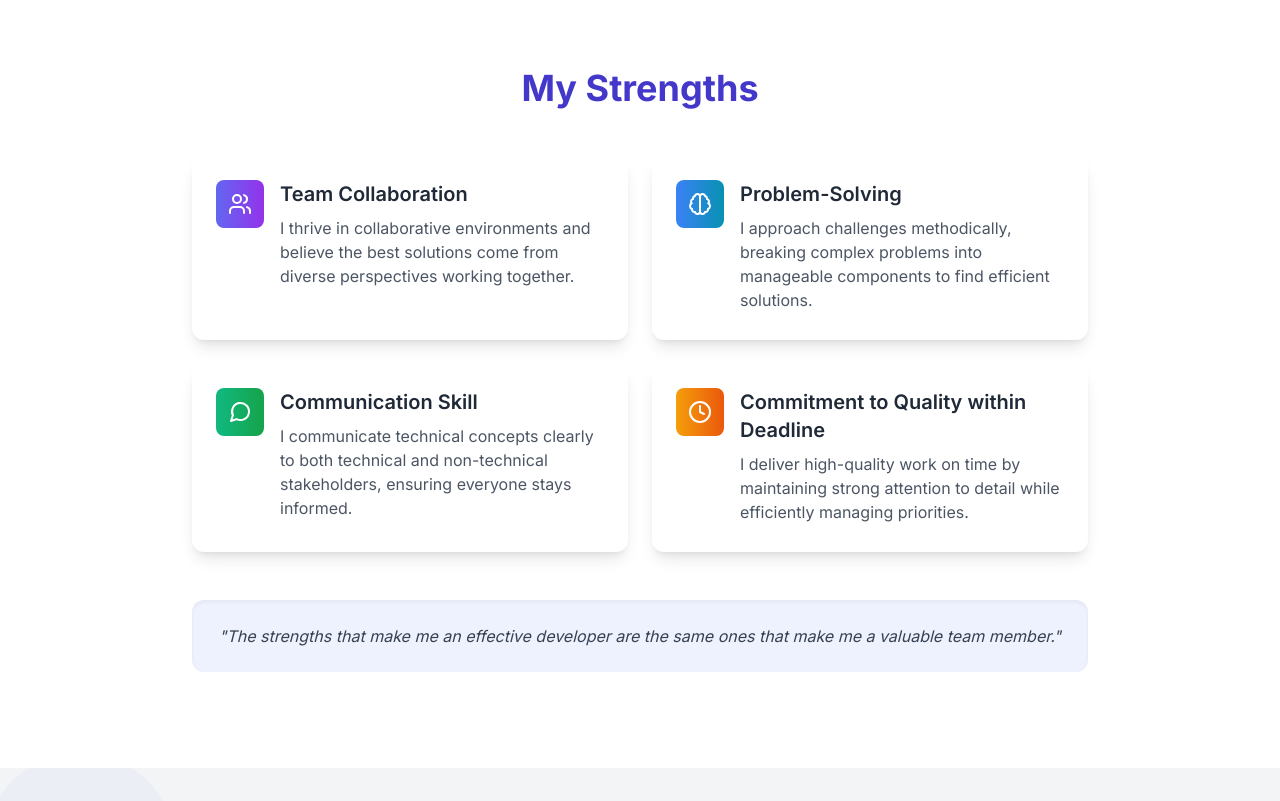
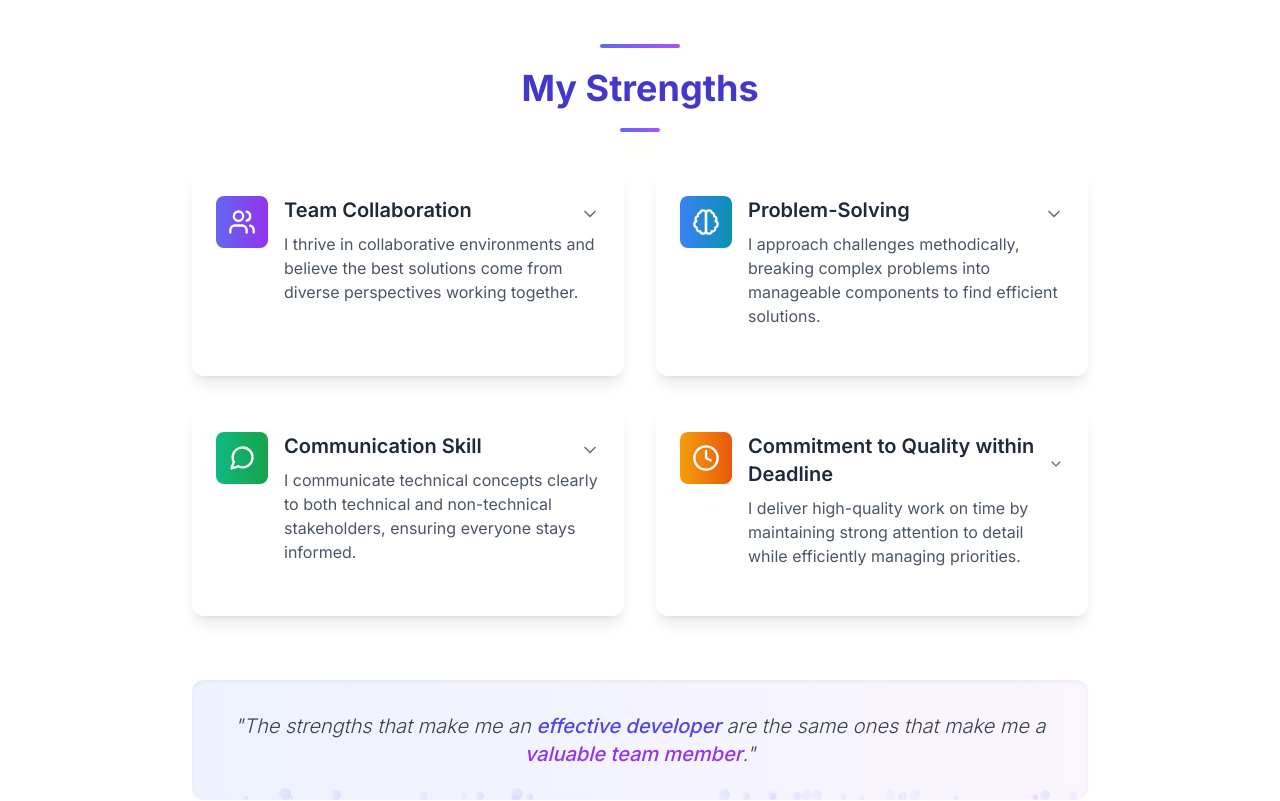
Before and after one commit to alamin5G/portfolio, a React (Create React App) app: page / in a window 1280 px wide. Shown: the part 6020-6821 px from the top of the page. Built offline with nearby package versions, Linux system fonts and the light colour scheme.

Commit message:
strength version 2

```diff
--- a/src/components/StrengthsSection.jsx
+++ b/src/components/StrengthsSection.jsx
@@ -1,10 +1,16 @@
-import { Brain, Clock, MessageCircle, Users } from 'lucide-react';
-import { useEffect, useRef } from 'react';
+import { Brain, ChevronDown, ChevronUp, Clock, MessageCircle, Users } from 'lucide-react';
+import { useEffect, useRef, useState } from 'react';
 
 const StrengthsSection = ({ strengths }) => {
   const strengthsRef = useRef(null);
+  const [expandedStrength, setExpandedStrength] = useState(null);
+  const [hoveredStrength, setHoveredStrength] = useState(null);
+  const [isLoaded, setIsLoaded] = useState(false);
 
   useEffect(() => {
+    // Set loaded after initial render for animations
+    setIsLoaded(true);
+
     const observer = new IntersectionObserver(
       (entries) => {
         entries.forEach((entry) => {
@@ -35,15 +41,15 @@ const StrengthsSection = ({ strengths }) => {
   // Map icons to strengths based on keywords
   const getIcon = (strength) => {
     if (strength.toLowerCase().includes('team') || strength.toLowerCase().includes('collaboration')) {
-      return <Users className="w-6 h-6" />; // Changed from PuzzlePiece to Users
+      return <Users className="w-7 h-7" />;
     } else if (strength.toLowerCase().includes('problem') || strength.toLowerCase().includes('solving')) {
-      return <Brain className="w-6 h-6" />;
+      return <Brain className="w-7 h-7" />;
     } else if (strength.toLowerCase().includes('communication') || strength.toLowerCase().includes('skill')) {
-      return <MessageCircle className="w-6 h-6" />;
+      return <MessageCircle className="w-7 h-7" />;
     } else if (strength.toLowerCase().includes('quality') || strength.toLowerCase().includes('deadline')) {
-      return <Clock className="w-6 h-6" />;
+      return <Clock className="w-7 h-7" />;
     } else {
-      return <Users className="w-6 h-6" />; // Changed from PuzzlePiece to Users
+      return <Users className="w-7 h-7" />;
     }
   };
 
@@ -53,46 +59,159 @@ const StrengthsSection = ({ strengths }) => {
       'from-indigo-500 to-purple-600',
       'from-blue-500 to-cyan-600',
       'from-emerald-500 to-green-600',
-      'from-amber-500 to-orange-600',
-      'from-rose-500 to-pink-600'
+      'from-amber-500 to-orange-600'
     ];
 
     return gradients[index % gradients.length];
   };
 
+  const toggleExpand = (index) => {
+    setExpandedStrength(expandedStrength === index ? null : index);
+  };
+
+  // Helper function to generate detailed descriptions for strengths
+  const getStrengthDetailedDescription = (strength) => {
+    const descriptions = {
+      "Team Collaboration": [
+        "Active participation in agile development environments",
+        "Experience with pair programming and code reviews",
+        "Ability to synthesize ideas from diverse team members",
+        "History of successful cross-functional collaboration"
+      ],
+      "Problem-Solving": [
+        "Analytical approach to debugging and troubleshooting",
+        "Experience with complex algorithmic challenges",
+        "Ability to break down large problems into manageable pieces",
+        "Data-driven decision making when evaluating solutions"
+      ],
+      "Communication Skill": [
+        "Clear documentation of code and processes",
+        "Effective presentation of technical concepts to non-technical stakeholders",
+        "Active listening to understand requirements fully",
+        "Regular and concise progress updates"
+      ],
+      "Commitment to Quality within Deadline": [
+        "Consistent delivery of well-tested code",
+        "Balanced approach to perfectionism and pragmatism",
+        "Proficiency with CI/CD and automated testing",
+        "Careful prioritization to meet critical deadlines"
+      ]
+    };
+
+    return descriptions[strength] || [
+      "Proven track record of applying this strength in professional settings",
+      "Continual development through practice and learning",
+      "Adaptable application across different project contexts",
+      "Recognition from peers and mentors in this area"
+    ];
+  };
+
   return (
-    <div ref={strengthsRef} className="container mx-auto max-w-4xl">
-      <h2 className="text-4xl font-bold text-center text-indigo-700 dark:text-indigo-400 mb-12">
+  <div ref={strengthsRef} className="container mx-auto max-w-4xl">
+    <div className="relative mb-16">
+      <h2 className="text-4xl font-bold text-center text-indigo-700 dark:text-indigo-400">
         My Strengths
       </h2>
 
-      <div className="grid grid-cols-1 md:grid-cols-2 gap-6">
-        {strengths.map((strength, index) => (
+      {/* Decorative elements */}
+      <div className="absolute -top-6 left-1/2 transform -translate-x-1/2 w-20 h-1 bg-gradient-to-r from-indigo-500 to-purple-500 rounded-full"></div>
+      <div className="absolute -bottom-6 left-1/2 transform -translate-x-1/2 w-10 h-1 bg-gradient-to-r from-indigo-500 to-purple-500 rounded-full"></div>
+    </div>
+
+    {/* Fixed grid layout - ensure it's displayed as grid */}
+    <div className="grid grid-cols-1 md:grid-cols-2 gap-8 relative z-10">
+      {strengths.map((strength, index) => (
+        <div
+          key={index}
+          className={`strength-item transition-all duration-700 ease-out
+            bg-white dark:bg-gray-800 rounded-xl shadow-lg hover:shadow-xl overflow-hidden
+            ${expandedStrength === index ? 'ring-2 ring-offset-2 ring-indigo-500 dark:ring-indigo-400' : ''}
+            ${hoveredStrength === index && expandedStrength !== index ? 'transform-gpu hover:-translate-y-2' : ''}`}
+          onMouseEnter={() => setHoveredStrength(index)}
+          onMouseLeave={() => setHoveredStrength(null)}
+        >
           <div
-            key={index}
-            className={`strength-item opacity-0 transform translate-y-8 transition-all duration-700 ease-out
-              bg-white dark:bg-gray-800 rounded-xl shadow-lg hover:shadow-xl p-6
-              border-b-4 border-transparent hover:border-b-4 hover:border-indigo-500
-              dark:hover:border-indigo-400 flex items-start space-x-4`}
+            onClick={() => toggleExpand(index)}
+            className="cursor-pointer flex items-start p-6"
           >
-            <div className={`p-3 rounded-lg bg-gradient-to-r ${getGradient(index)} text-white`}>
+            <div className={`p-3 rounded-lg bg-gradient-to-r ${getGradient(index)} text-white transition-all duration-300
+              ${hoveredStrength === index ? 'scale-110 rotate-3' : ''}`}>
               {getIcon(strength)}
             </div>
-            <div>
-              <h3 className="text-xl font-semibold text-gray-800 dark:text-gray-100 mb-2">
-                {strength}
-              </h3>
+
+            <div className="ml-4 flex-1">
+              <div className="flex justify-between items-center">
+                <h3 className={`text-xl font-semibold text-gray-800 dark:text-gray-100 mb-2 transition-all duration-300
+                  ${hoveredStrength === index ? 'text-indigo-600 dark:text-indigo-400' : ''}`}>
+                  {strength}
+                </h3>
+                {expandedStrength === index ?
+                  <ChevronUp className="w-5 h-5 text-gray-500" /> :
+                  <ChevronDown className="w-5 h-5 text-gray-500" />}
+              </div>
               <p className="text-gray-600 dark:text-gray-300">
                 {getStrengthDescription(strength)}
               </p>
             </div>
           </div>
+
+
+            {/* Expandable content */}
+            <div
+              className={`px-6 pb-6 pt-0 transition-all duration-500 ease-in-out overflow-hidden
+                ${expandedStrength === index ? 'max-h-60 opacity-100' : 'max-h-0 opacity-0'}`}
+            >
+              <div className="border-t border-gray-200 dark:border-gray-700 pt-4 mt-2">
+                <ul className="space-y-2">
+                  {getStrengthDetailedDescription(strength).map((detail, idx) => (
+                    <li key={idx} className="flex items-start">
+                      <span className={`inline-block w-2 h-2 mt-1.5 mr-2 rounded-full bg-gradient-to-r ${getGradient(index)}`}></span>
+                      <span className="text-sm text-gray-600 dark:text-gray-300">{detail}</span>
+                    </li>
+                  ))}
+                </ul>
+
+                <div className={`mt-4 pt-3 text-center transition-all duration-300 delay-200
+                  ${expandedStrength === index ? 'opacity-100' : 'opacity-0'}`}>
+                  <button
+                    className={`px-4 py-1 text-xs font-medium rounded-full bg-gradient-to-r ${getGradient(index)} text-white transform transition-transform hover:scale-105`}
+                    onClick={(e) => {
+                      e.stopPropagation();
+                      toggleExpand(index);
+                    }}
+                  >
+                    Show Less
+                  </button>
+                </div>
+              </div>
+            </div>
+          </div>
         ))}
       </div>
 
-      <div className="mt-12 p-6 bg-indigo-50 dark:bg-indigo-900/30 rounded-xl shadow-inner">
-        <p className="text-center text-gray-700 dark:text-gray-300 italic">
-          "The strengths that make me an effective developer are the same ones that make me a valuable team member."
+      {/* Interactive quotation */}
+      <div className="mt-16 p-8 bg-gradient-to-r from-indigo-50 to-purple-50 dark:from-indigo-900/30 dark:to-purple-900/30 rounded-xl shadow-inner relative overflow-hidden">
+        {/* Animated particle effect */}
+                {/* Animated particle effect - more particles with better animation distribution */}
+        <div className={`strength-particles ${isLoaded ? 'is-loaded' : ''}`}>
+          {[...Array(30)].map((_, i) => (
+            <div
+              key={i}
+              className="particle"
+              style={{
+                '--delay': `${i * 0.3}s`, // Faster sequence of appearances
+                '--size': `${Math.random() * 8 + 4}px`, // Slightly smaller particles
+                '--duration': `${Math.random() * 5 + 7}s`, // More consistent duration
+                '--x-end': `${Math.random() * 100}%`,
+                '--x-start': `${Math.random() * 100}%`,
+                '--opacity': `${Math.random() * 0.4 + 0.2}` // Higher minimum opacity
+              }}
+            ></div>
+          ))}
+        </div>
+
+        <p className="text-center text-xl text-gray-700 dark:text-gray-300 italic relative z-10 font-light">
+          "The strengths that make me an <span className="text-indigo-600 dark:text-indigo-400 font-medium">effective developer</span> are the same ones that make me a <span className="text-purple-600 dark:text-purple-400 font-medium">valuable team member</span>."
         </p>
       </div>
     </div>
--- a/src/styles/strengths.css
+++ b/src/styles/strengths.css
@@ -1,19 +1,118 @@
+/* Base animations */
 .strength-item.animate-in {
   opacity: 1;
   transform: translateY(0);
 }
 
-.strength-item:hover {
-  transform: translateY(-5px);
-  transition: all 0.3s ease;
+.strength-item {
+  transition: all 0.4s ease-out;
+  opacity: 1 !important; /* Ensure items are always visible */
+  transform: translateY(0) !important; /* Prevent unintended movement */
 }
 
+/* Interactive particles effect */
+.strength-particles {
+  position: absolute;
+  inset: 0;
+  opacity: 1;
+  transition: opacity 0.5s ease;
+}
+
+.strength-particles.is-loaded {
+  opacity: 1;
+}
+
+.particle {
+  position: absolute;
+  width: var(--size);
+  height: var(--size);
+  border-radius: 50%;
+  background: linear-gradient(to right, #c7d2fe80, #a5b4fc80);
+  bottom: 0;
+  left: var(--x-start);
+  opacity: var(--opacity);
+  animation: float var(--duration) ease-in-out infinite var(--delay);
+  pointer-events: none; /* This ensures hover events pass through */
+}
+
+@keyframes float {
+  0% {
+    transform: translateY(0) scale(1);
+    opacity: var(--opacity);
+  }
+  50% {
+    transform: translateY(-150px) scale(1.2);
+    opacity: calc(var(--opacity) * 0.7);
+  }
+  100% {
+    transform: translateY(-300px) scale(0.8);
+    left: var(--x-end);
+    opacity: 0;
+  }
+}
+
+/* New animation for continual particle appearance */
+@keyframes continuousFloat {
+  0%, 100% {
+    transform: translateY(0) scale(1);
+    opacity: var(--opacity);
+  }
+  25% {
+    transform: translateY(-75px) scale(1.1);
+    opacity: calc(var(--opacity) * 0.85);
+  }
+  50% {
+    transform: translateY(-150px) scale(1.2);
+    opacity: calc(var(--opacity) * 0.7);
+  }
+  75% {
+    transform: translateY(-225px) scale(1);
+    opacity: calc(var(--opacity) * 0.4);
+  }
+  95% {
+    transform: translateY(-290px) scale(0.8);
+    opacity: 0;
+  }
+}
+
+/* Enhanced hover and focus effects */
+.strength-item:hover {
+  box-shadow: 0 10px 25px -5px rgba(0, 0, 0, 0.1), 0 10px 10px -5px rgba(0, 0, 0, 0.04);
+  transform: translateY(-5px) !important; /* Only apply this transform on hover */
+  z-index: 10; /* Ensure the hovered card stays on top */
+}
+
+.strength-item:focus-within {
+  outline: none;
+  box-shadow: 0 0 0 3px rgba(99, 102, 241, 0.3);
+}
+
+/* Fix for grid layout on hover */
+.grid {
+  display: grid !important; /* Force grid to maintain structure */
+  grid-template-columns: repeat(auto-fill, minmax(280px, 1fr));
+}
+
+/* Responsive adjustments */
+@media (max-width: 768px) {
+  .strength-item {
+    transition: none;
+  }
+  .particle {
+    display: none;
+  }
+}
+
+/* Prefers reduced motion */
 @media (prefers-reduced-motion: reduce) {
   .strength-item {
     transition: none;
   }
-
   .strength-item:hover {
-    transform: none;
+    transform: none !important;
+  }
+  .particle {
+    animation: none;
+    display: none;
   }
 }
```
